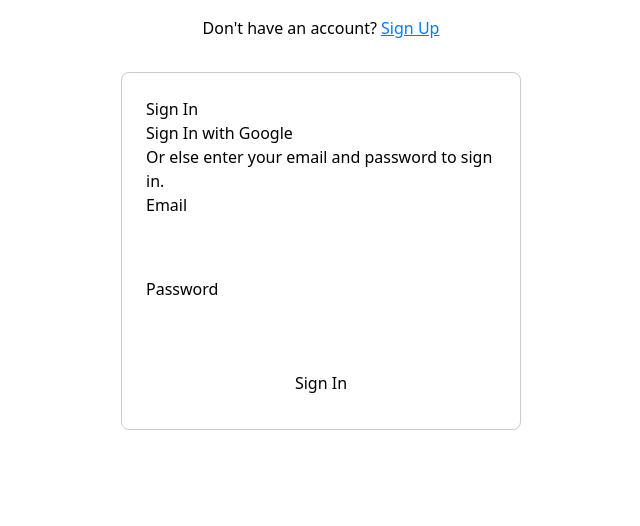
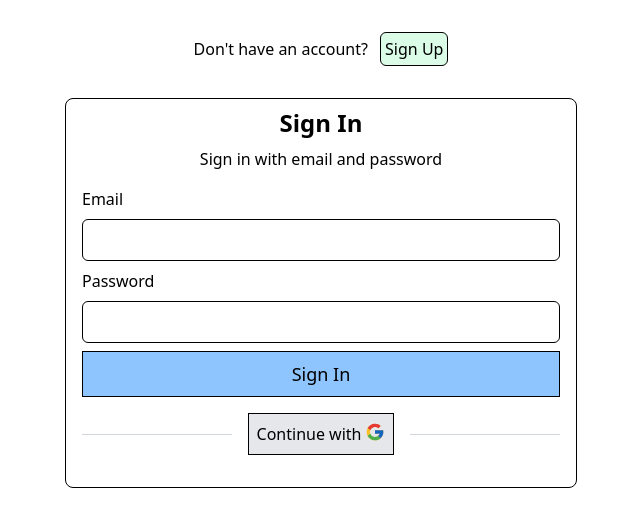
Before and after one commit to MOC-Devs/Owdin, a React (Vite) app in the folder owdin-frontend/: page /auth in a window 1280 px wide. Shown: the top 526 px of the page, without its empty margins (319-959 px from the left). Built offline with nearby package versions, Linux system fonts and the light colour scheme; no server answers.

Commit message:
redesigned auth page

```diff
--- a/owdin-frontend/index.html
+++ b/owdin-frontend/index.html
@@ -3,6 +3,7 @@
   <head>
     <meta charset="UTF-8" />
     <meta name="viewport" content="width=device-width, initial-scale=1.0" />
+    <link rel="icon" type="image/png" href="./src/assets/images/favicon.png">
   </head>
   <body>
     <div id="root"></div>
--- /dev/null
+++ b/owdin-frontend/src/assets/icons.jsx
@@ -0,0 +1,27 @@
+export function googleIcon() {
+  return (
+    <svg
+      xmlns="http://www.w3.org/2000/svg"
+      viewBox="0 0 48 48"
+      width="20px"
+      height="20px"
+    >
+      <path
+        fill="#fbc02d"
+        d="M43.611,20.083H42V20H24v8h11.303c-1.649,4.657-6.08,8-11.303,8c-6.627,0-12-5.373-12-12	s5.373-12,12-12c3.059,0,5.842,1.154,7.961,3.039l5.657-5.657C34.046,6.053,29.268,4,24,4C12.955,4,4,12.955,4,24s8.955,20,20,20	s20-8.955,20-20C44,22.659,43.862,21.35,43.611,20.083z"
+      />
+      <path
+        fill="#e53935"
+        d="M6.306,14.691l6.571,4.819C14.655,15.108,18.961,12,24,12c3.059,0,5.842,1.154,7.961,3.039	l5.657-5.657C34.046,6.053,29.268,4,24,4C16.318,4,9.656,8.337,6.306,14.691z"
+      />
+      <path
+        fill="#4caf50"
+        d="M24,44c5.166,0,9.86-1.977,13.409-5.192l-6.19-5.238C29.211,35.091,26.715,36,24,36	c-5.202,0-9.619-3.317-11.283-7.946l-6.522,5.025C9.505,39.556,16.227,44,24,44z"
+      />
+      <path
+        fill="#1565c0"
+        d="M43.611,20.083L43.595,20L42,20H24v8h11.303c-0.792,2.237-2.231,4.166-4.087,5.571	c0.001-0.001,0.002-0.001,0.003-0.002l6.19,5.238C36.971,39.205,44,34,44,24C44,22.659,43.862,21.35,43.611,20.083z"
+      />
+    </svg>
+  );
+}
--- a/owdin-frontend/src/components/Auth/AuthForm/SignIn/index.jsx
+++ b/owdin-frontend/src/components/Auth/AuthForm/SignIn/index.jsx
@@ -2,7 +2,11 @@ import { useEffect, useState } from "react";
 import useEmailSignin from "../../../../hooks/useEmailSignin";
 import useGoogleAuth from "../../../../hooks/useGoogleAuth";
 import { useSelector } from "react-redux";
-import { selectAuthError, selectAuthLoading} from "../../../../features/auth/selectors";
+import {
+  selectAuthError,
+  selectAuthLoading,
+} from "../../../../features/auth/selectors";
+import { googleIcon } from "../../../../assets/icons";
 
 function SignIn() {
   const [email, setEmail] = useState("");
@@ -14,7 +18,6 @@ function SignIn() {
   const loading = useSelector(selectAuthLoading);
   const error = useSelector(selectAuthError);
 
-
   const handleSubmit = async (e) => {
     e.preventDefault();
     const user = await signinEmail(email, password);
@@ -22,38 +25,54 @@ function SignIn() {
   const handleGoogleSignin = async (e) => {
     e.preventDefault();
     const user = await signinGoogle();
-  }
+  };
 
   return (
-    <div style={{ maxWidth: 400, margin: "2rem auto", padding: 24, border: "1px solid #ccc", borderRadius: 8 }}>
-      <h2>Sign In</h2>
-      <h3><button onClick={handleGoogleSignin}> Sign In with Google</button></h3>
-      <p>Or else enter your email and password to sign in.</p>
-      <form onSubmit={handleSubmit}>
-        <div style={{ marginBottom: 16 }}>
-          <label htmlFor="email" style={{ display: "block", marginBottom: 4 }}>Email</label>
+    <div className="md:max-w-lg max-w-sm border-1 rounded-lg mx-auto my-8">
+      <p className="text-2xl font-semibold text-center py-2">Sign In</p>
+      <p className="text-center">Sign in with email and password</p>
+      <form className="p-4" onSubmit={handleSubmit}>
+        <div>
+          <label htmlFor="email">Email</label>
           <input
             type="email"
             id="email"
             value={email}
-            onChange={e => setEmail(e.target.value)}
+            onChange={(e) => setEmail(e.target.value)}
             required
-            style={{ width: "100%", padding: 8, boxSizing: "border-box" }}
+            className="w-full p-2 my-2 border-1 rounded-md focus:outline-none focus:shadow-sm focus:shadow-blue-300 focus:border-blue-500 transition-shadow"
           />
         </div>
-        <div style={{ marginBottom: 16 }}>
-          <label htmlFor="password" style={{ display: "block", marginBottom: 4 }}>Password</label>
+        <div>
+          <label htmlFor="password">Password</label>
           <input
             type="password"
             id="password"
             value={password}
-            onChange={e => setPassword(e.target.value)}
+            onChange={(e) => setPassword(e.target.value)}
             required
-            style={{ width: "100%", padding: 8, boxSizing: "border-box" }}
+            className="w-full p-2 my-2 border-1 rounded-md focus:outline-none focus:shadow-sm focus:shadow-blue-300 focus:border-blue-500 transition-shadow"
           />
         </div>
-        <button type="submit" disabled={loading} style={{ width: "100%", padding: 10 }}>{loading ? '...' : 'Sign In'}</button>
-        {error && <p style={{ color: 'red', marginTop: '10px' }}>{error}</p>}
+
+        <button
+          type="submit"
+          disabled={loading}
+          className="w-full text-lg p-2 bg-blue-300 border-1"
+        >
+          {loading ? "..." : "Sign In"}
+        </button>
+        <div className="flex items-center w-full mx-auto m-4">
+          <div className="flex-grow border-t border-gray-300"></div>
+          <button className="mx-4 flex bg-gray-200 border-1 p-2" onClick={handleGoogleSignin}>
+            <span>Continue with</span>
+            <span className="ml-1">
+              {googleIcon()}
+            </span>{" "}
+          </button>
+          <div className="flex-grow border-t border-gray-300"></div>
+        </div>
+        {error && <div className="text-red-500 mt-2">{error}</div>}
       </form>
     </div>
   );
--- a/owdin-frontend/src/components/Auth/AuthForm/SignUp/index.jsx
+++ b/owdin-frontend/src/components/Auth/AuthForm/SignUp/index.jsx
@@ -1,75 +1,91 @@
-import{ useState } from "react";
+import { useState } from "react";
 import useEmailSignup from "../../../../hooks/useEmailSignup";
 import useGoogleAuth from "../../../../hooks/useGoogleAuth";
 import { useSelector } from "react-redux";
-import { selectAuthError, selectAuthLoading, selectAuthUser } from "../../../../features/auth/selectors";
-
+import {
+  selectAuthError,
+  selectAuthLoading,
+  selectAuthUser,
+} from "../../../../features/auth/selectors";
+import { googleIcon } from "../../../../assets/icons";
 
 function Signup() {
   const [name, setName] = useState("");
   const [email, setEmail] = useState("");
   const [password, setPassword] = useState("");
   const [signupEmail] = useEmailSignup();
-  const [signupGoogle] = useGoogleAuth()
+  const [signupGoogle] = useGoogleAuth();
 
   const loading = useSelector(selectAuthLoading);
   const error = useSelector(selectAuthError);
 
-
   const handleSubmit = async (e) => {
     e.preventDefault();
-    const user = await signupEmail(name,email,password);
+    const user = await signupEmail(name, email, password);
   };
 
-  const handleGoogleSignup = async (e)=>{
+  const handleGoogleSignup = async (e) => {
     e.preventDefault();
     const user = await signupGoogle();
-  }
+  };
 
   return (
-    <div style={{ maxWidth: 400, margin: "2rem auto", padding: 24, border: "1px solid #ccc", borderRadius: 8 }}>
-      <h2>Sign Up</h2>
-      <h3><button onClick={handleGoogleSignup}> Sign Up with Google</button></h3>
-      <p>Or else use email and password to create an account.</p>
-      <form onSubmit={handleSubmit}>
-        <div style={{ marginBottom: 16 }}>
-          <label htmlFor="name" style={{ display: "block", marginBottom: 4 }}>Name</label>
+    <div className="md:max-w-lg max-w-sm border-1 rounded-lg mx-auto my-8">
+      <p className="text-2xl font-semibold text-center py-2">Sign up</p>
+      <p className="text-center">Create account with email and password</p>
+      <form className="p-4" onSubmit={handleSubmit}>
+        <div>
+          <label htmlFor="name">Name</label>
           <input
             type="text"
             id="name"
             value={name}
-            onChange={e => setName(e.target.value)}
+            onChange={(e) => setName(e.target.value)}
             required
-            style={{ width: "100%", padding: 8, boxSizing: "border-box" }}
+            className="w-full p-2 my-2 border-1 rounded-md focus:outline-none focus:shadow-sm focus:shadow-blue-300 focus:border-blue-500 transition-shadow"
           />
         </div>
-        <div style={{ marginBottom: 16 }}>
-          <label htmlFor="email" style={{ display: "block", marginBottom: 4 }}>Email</label>
+        <div>
+          <label htmlFor="email">Email</label>
           <input
             type="email"
             id="email"
             value={email}
-            onChange={e => setEmail(e.target.value)}
+            onChange={(e) => setEmail(e.target.value)}
             required
-            style={{ width: "100%", padding: 8, boxSizing: "border-box" }}
+            className="w-full p-2 my-2 border-1 rounded-md focus:outline-none focus:shadow-sm focus:shadow-blue-300 focus:border-blue-500 transition-shadow"
           />
         </div>
-        <div style={{ marginBottom: 16 }}>
-          <label htmlFor="password" style={{ display: "block", marginBottom: 4 }}>Password</label>
+        <div>
+          <label htmlFor="password">Password</label>
           <input
             type="password"
             id="password"
             value={password}
-            onChange={e => setPassword(e.target.value)}
+            onChange={(e) => setPassword(e.target.value)}
             required
-            style={{ width: "100%", padding: 8, boxSizing: "border-box" }}
+            className="w-full p-2 my-2 border-1 rounded-md focus:outline-none focus:shadow-sm focus:shadow-blue-300 focus:border-blue-500 transition-shadow"
           />
         </div>
-        <button type="submit" disabled={loading} style={{ width: "100%", padding: 10 }}>{loading?'...':'Sign Up'}</button>
-        {error && <p style={{ color: 'red', marginTop: '10px' }}>{error}</p>}
+        <button
+          type="submit"
+          disabled={loading}
+          className="w-full text-lg p-2 bg-blue-300 border-1"
+        >
+          {loading ? "..." : "Sign Up"}
+        </button>
+        <div className="flex items-center w-full mx-auto m-4">
+          <div className="flex-grow border-t border-gray-300"></div>
+          <button className="mx-4 flex bg-gray-200 border-1 p-2" onClick={handleGoogleSignup}>
+            <span>Continue with</span>
+            <span className="ml-1">{googleIcon()}</span>{" "}
+          </button>
+          <div className="flex-grow border-t border-gray-300"></div>
+        </div>
+        {error && <div className="text-red-500 mt-2">{error}</div>}
       </form>
     </div>
   );
 }
 
-export default Signup
+export default Signup;
--- a/owdin-frontend/src/components/Auth/AuthTogglePanel/index.jsx
+++ b/owdin-frontend/src/components/Auth/AuthTogglePanel/index.jsx
@@ -1,21 +1,25 @@
-function AuthTogglePanel({signIn,onToggle}) {
+function AuthTogglePanel({ signIn, onToggle }) {
   return (
     <div>
-      <div style={{ textAlign: "center", marginTop: 16 }}>
+      <div className="text-center my-8">
         {signIn ? (
+          <>
+            <span>Don't have an account? </span>
             <span>
-            Don't have an account?{" "}
-            <button type="button" onClick={onToggle} style={{ background: "none", border: "none", color: "#007bff", cursor: "pointer", textDecoration: "underline" }}>
+              <button type="button" onClick={onToggle} className="border rounded-md ml-2 p-1 bg-green-100">
                 Sign Up
               </button>
             </span>
+          </>
         ) : (
+          <>
+            <span>Already have an account?</span>
             <span>
-            Already have an account?{" "}
-            <button type="button" onClick={onToggle} style={{ background: "none", border: "none", color: "#007bff", cursor: "pointer", textDecoration: "underline" }}>
+              <button type="button" onClick={onToggle} className="border rounded-md ml-2 p-1 bg-amber-100">
                 Sign In
               </button>
             </span>
+          </>
         )}
       </div>
     </div>
```
Also changed, not shown: owdin-frontend/src/assets/images/favicon.png (added). Lines whose indentation alone changed are shown as unchanged.
